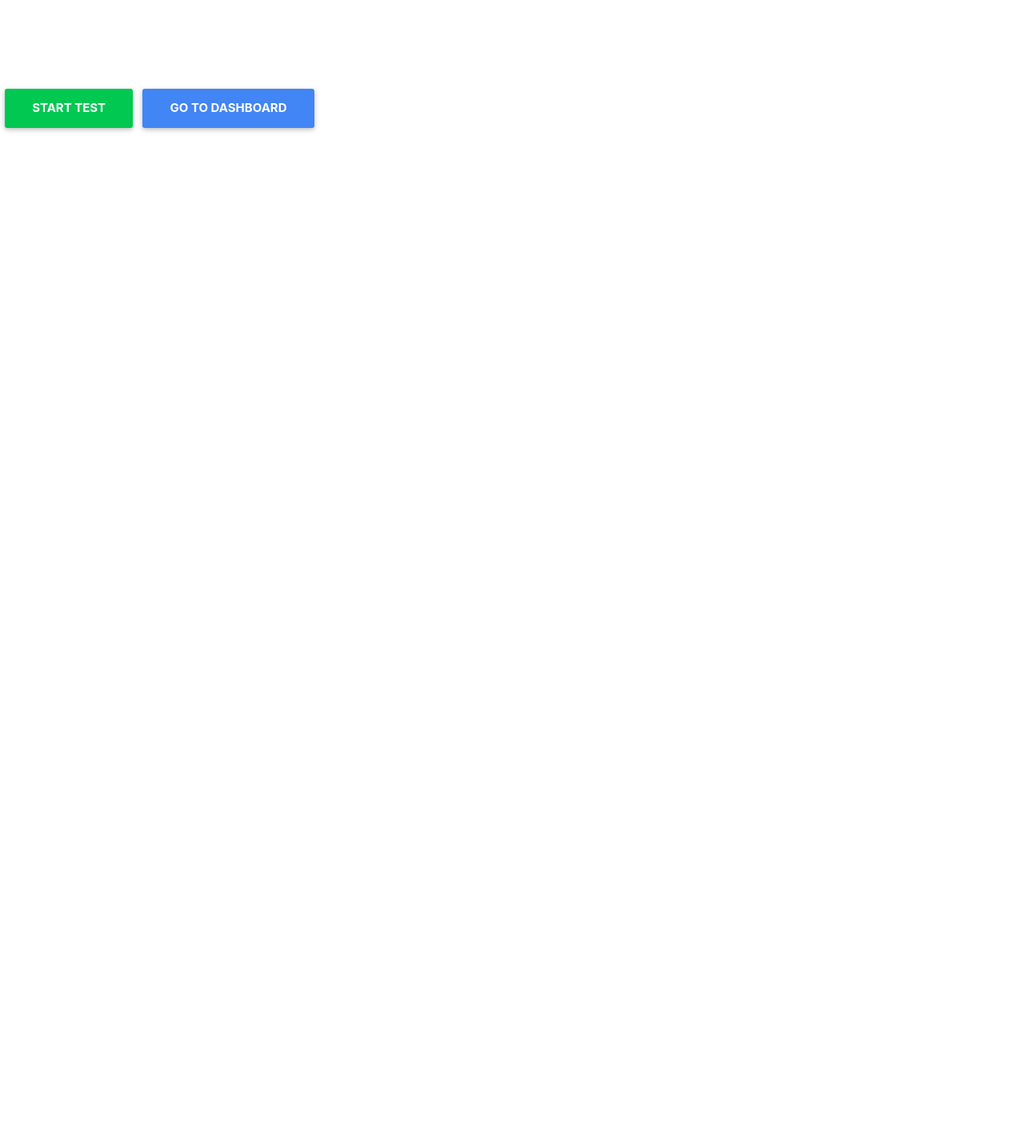
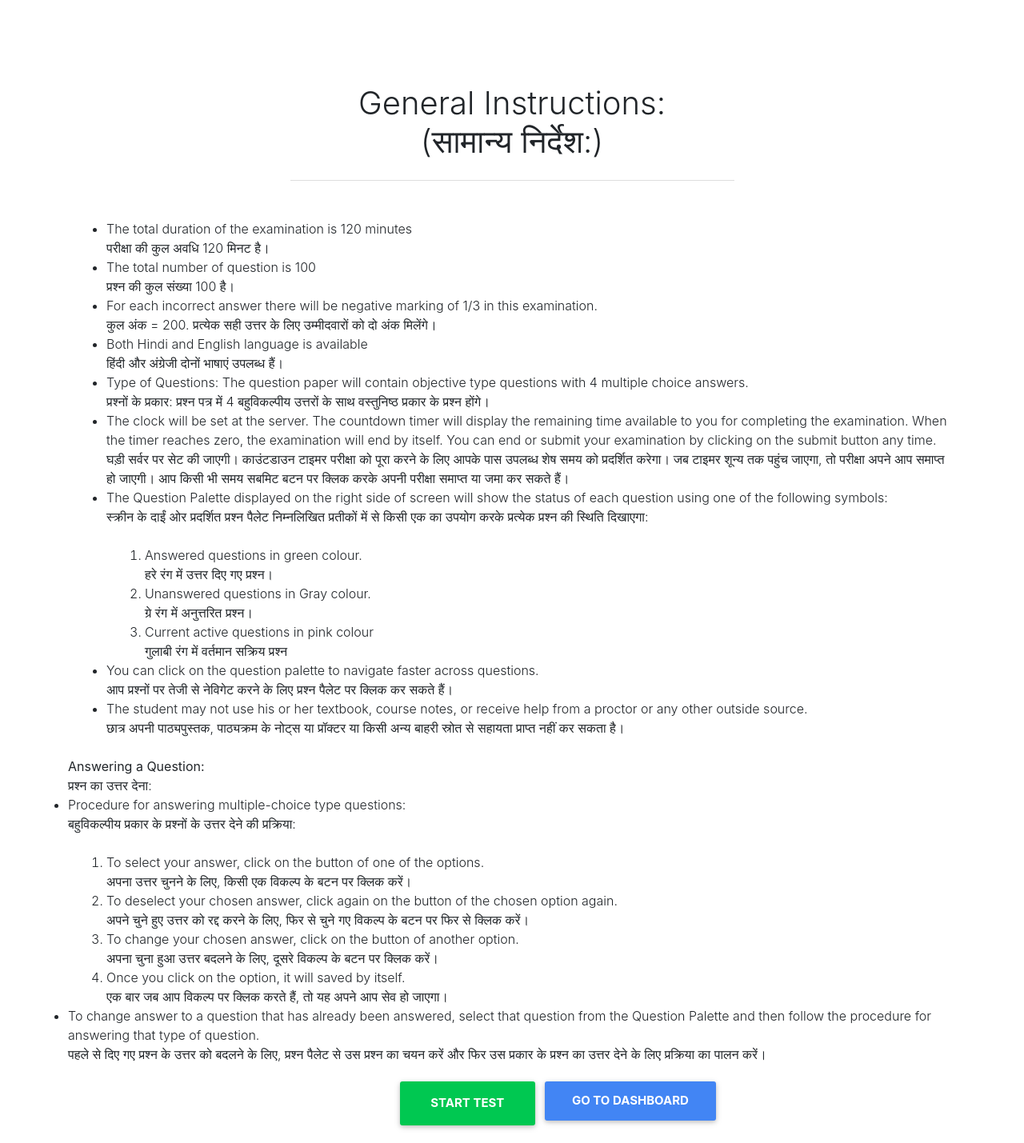
Before and after one commit to Pdhantu-Classes/Test-Series-Frontend, a React (Create React App) app: page /user/testinstruction in a window 1280 px wide. Shown: the whole page at 80% size. Before the commit the page ends 800 px from the top, so only its background shows below. Built offline with nearby package versions, Linux system fonts and the light colour scheme; sample sign-in values are in the browser's storage; what react-alert-template-basic would draw is missing.

Commit message:
test instruction added

```diff
--- a/src/pages/TestSeries/TestInstruction.js
+++ b/src/pages/TestSeries/TestInstruction.js
@@ -46,8 +46,112 @@ export default function TestInstruction() {
                 :
                     null
             }
-            <button className="btn btn-success" onClick={startTest}>Start Test</button>
+            <div className="container">
+      <div className="info-header text-center mb-5">
+        <h1 className="pb-3"><div>General Instructions:</div><div>(सामान्य निर्देश:)</div></h1>
+      </div>
+      <div className="ml-5 mt-4">
+        <ul>
+          <li>
+          <div>The total duration of the examination is 120 minutes</div>
+          <div> परीक्षा की कुल अवधि 120 मिनट है।</div>
+          </li>
+          <li>
+          <div>The total number of question is 100</div>
+          <div> प्रश्न की कुल संख्या 100 है।</div>
+          </li>
+          <li>
+          <div>For each incorrect answer there will be negative marking of 1/3 in this examination.</div>
+          <div> कुल अंक = 200. प्रत्येक सही उत्तर के लिए उम्मीदवारों को दो अंक मिलेंगे।</div>
+          </li>
+          <li> <div>Both Hindi and English language is available</div>
+          <div> हिंदी और अंग्रेजी दोनों भाषाएं उपलब्ध हैं।</div></li>
+          <li> <div>Type of Questions: The question paper will contain objective type questions with 4 multiple choice answers.</div>
+          <div> प्रश्नों के प्रकार: प्रश्न पत्र में 4 बहुविकल्पीय उत्तरों के साथ वस्तुनिष्ठ प्रकार के प्रश्न होंगे।</div></li>
+          <li>
+              <div>The clock will be set at the server. The countdown timer will display the remaining time available to you for completing the examination. When the timer reaches zero, the examination will end by itself. You can end or submit your examination by clicking on the submit button any time.</div>
+              <div>घड़ी सर्वर पर सेट की जाएगी। काउंटडाउन टाइमर परीक्षा को पूरा करने के लिए आपके पास उपलब्ध शेष समय को प्रदर्शित करेगा। जब टाइमर शून्य तक पहुंच जाएगा, तो परीक्षा अपने आप समाप्त हो जाएगी। आप किसी भी समय सबमिट बटन पर क्लिक करके अपनी परीक्षा समाप्त या जमा कर सकते हैं।</div>
+          </li>
+          <li>
+              <div>The Question Palette displayed on the right side of screen will show the status of each question using one of the following symbols:
+
+              </div>
+              <div>
+              स्क्रीन के दाईं ओर प्रदर्शित प्रश्न पैलेट निम्नलिखित प्रतीकों में से किसी एक का उपयोग करके प्रत्येक प्रश्न की स्थिति दिखाएगा:
+              </div>
+              <div className="ml-5 mt-4">
+                  <ol>
+                      <li>
+                          <div>Answered questions in green colour.</div>
+                          <div> हरे रंग में उत्तर दिए गए प्रश्न।</div>
+                      </li>
+                      <li>
+                          <div>Unanswered questions in Gray colour.</div>
+                          <div> ग्रे रंग में अनुत्तरित प्रश्न।</div>
+                      </li>
+                      <li>
+                          <div>Current active questions in pink colour</div>
+                          <div>गुलाबी रंग में वर्तमान सक्रिय प्रश्न</div>
+                      </li>
+                  </ol>
+              </div>
+          </li>
+          <li>
+              <div>
+              You can click on the question palette to navigate faster across questions.
+              </div>
+              <div>
+              आप प्रश्नों पर तेजी से नेविगेट करने के लिए प्रश्न पैलेट पर क्लिक कर सकते हैं।
+              </div>
+          </li>
+          <li>
+              <div>The student may not use his or her textbook, course notes, or receive help from a proctor or any other outside source.</div>
+              <div>छात्र अपनी पाठ्यपुस्तक, पाठ्यक्रम के नोट्स या प्रॉक्टर या किसी अन्य बाहरी स्रोत से सहायता प्राप्त नहीं कर सकता है।</div>
+          </li>
+        </ul>
+      </div>
+      <div className="mt-4">
+        <div><b>Answering a Question:</b></div>
+        <div>प्रश्न का उत्तर देना:</div>
+        <ul>
+            <li>
+                <div>Procedure for answering multiple-choice type questions:</div>
+                <div>बहुविकल्पीय प्रकार के प्रश्नों के उत्तर देने की प्रक्रिया:</div>
+                <div className="ml-5 mt-4">
+                    <ol>
+                    <li>
+                        <div>To select your answer, click on the button of one of the options.</div>
+                        <div>अपना उत्तर चुनने के लिए, किसी एक विकल्प के बटन पर क्लिक करें।</div>
+                        </li>
+                        <li>
+                        <div>To deselect your chosen answer, click again on the button of the chosen option again.</div>
+                        <div>अपने चुने हुए उत्तर को रद्द करने के लिए, फिर से चुने गए विकल्प के बटन पर फिर से क्लिक करें।</div>
+                        </li>
+                        <li>
+                        <div>To change your chosen answer, click on the button of another option.</div>
+                        <div>अपना चुना हुआ उत्तर बदलने के लिए, दूसरे विकल्प के बटन पर क्लिक करें।</div>
+                        </li>
+                        <li>
+                        <div>Once you click on the option, it will saved by itself.</div>
+                        <div>एक बार जब आप विकल्प पर क्लिक करते हैं, तो यह अपने आप सेव हो जाएगा।</div>
+                        </li>
+                    </ol>
+
+                </div>
+            </li>
+            <li>
+                <div>To change answer to a question that has already been answered, select that question from the Question Palette and then follow the procedure for answering that type of question.</div>
+                <div>पहले से दिए गए प्रश्न के उत्तर को बदलने के लिए, प्रश्न पैलेट से उस प्रश्न का चयन करें और फिर उस प्रकार के प्रश्न का उत्तर देने के लिए प्रक्रिया का पालन करें।</div>
+            </li>
+        </ul>
+      </div>
+
+      </div>
+      <div className="d-flex row justify-content-center mb-3">
+      <button className="btn btn-success btn-lg" onClick={startTest}>Start Test</button>
            <Link to="/user/dashboard"><button className="btn btn-primary">Go to Dashboard</button></Link>
+      </div>
+
         </div>
     )
 }
```
